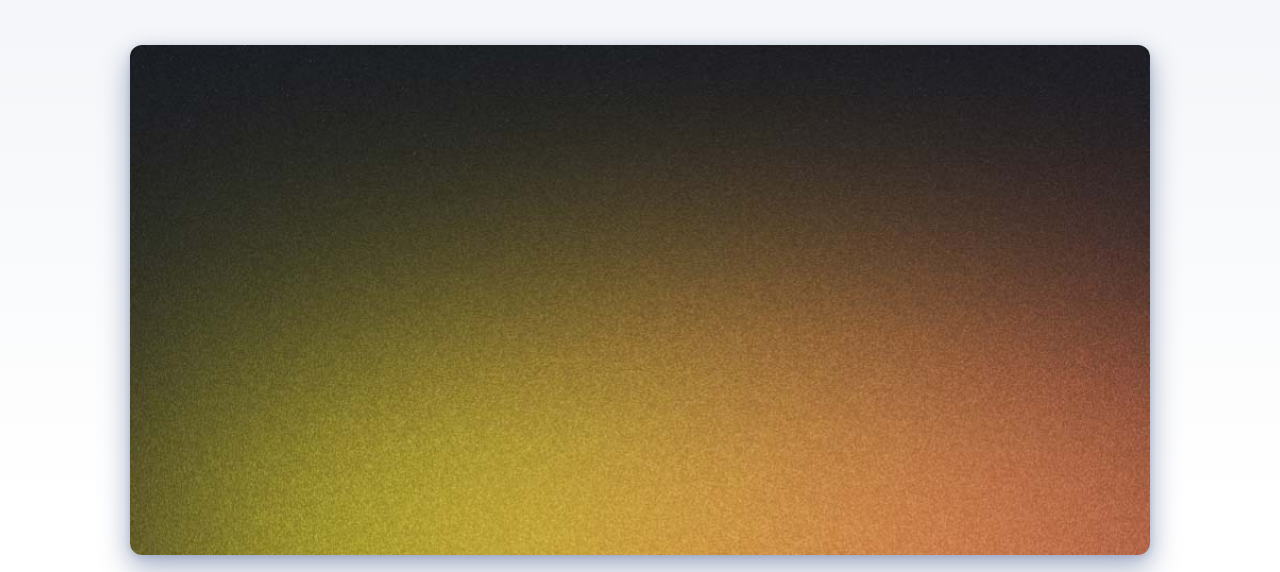
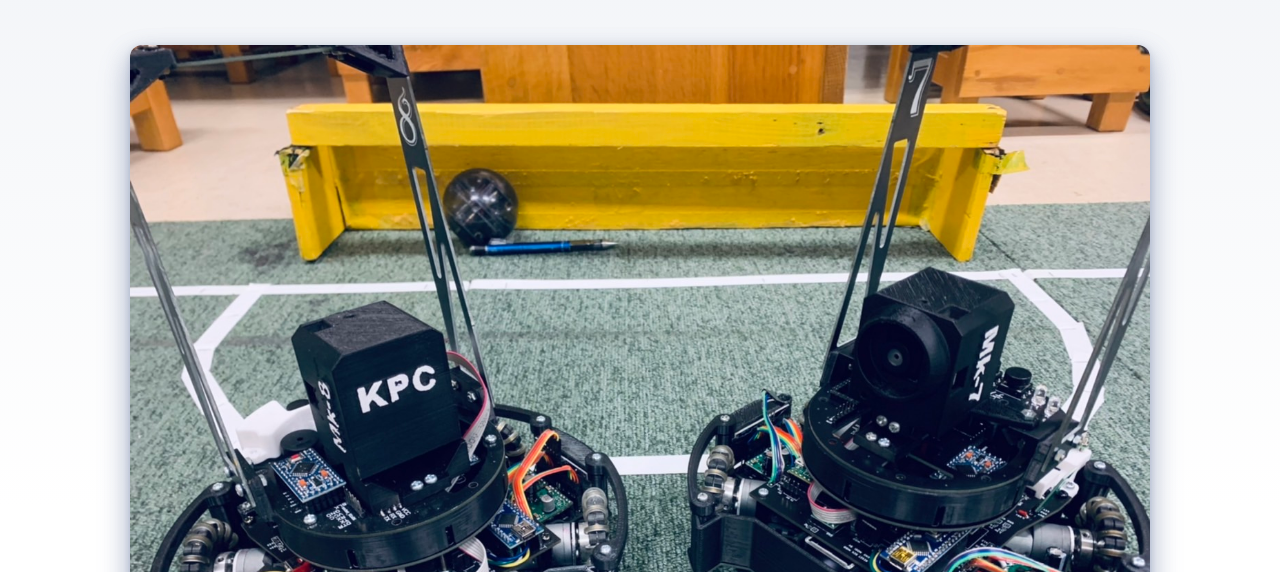
Before and after one commit to kanakana-rcj/kanakana-rcj.github.io, an Astro site: page /blog/second-post in a window 1280 px wide. Shown: the part 93-665 px from the top of the page. Built offline with nearby package versions, Linux system fonts and the light colour scheme; Astro itself is replaced by a stand-in of ours.

Commit message:
update second article

```diff
--- a/src/content/blog/second-post.md
+++ b/src/content/blog/second-post.md
@@ -2,7 +2,7 @@
 title: '[移行] 今までの機体紹介'
 description: '私が今まで作ってきたものを紹介します'
 pubDate: 'Dec 20 2024'
-heroImage: '/blog-placeholder-4.jpg'
+heroImage: '/second-post-img/machine-no-7.jpg'
 ---
 
 ## 注意
```
